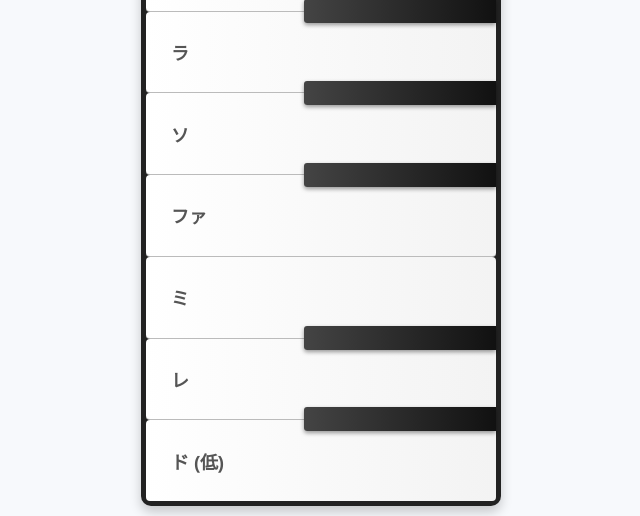
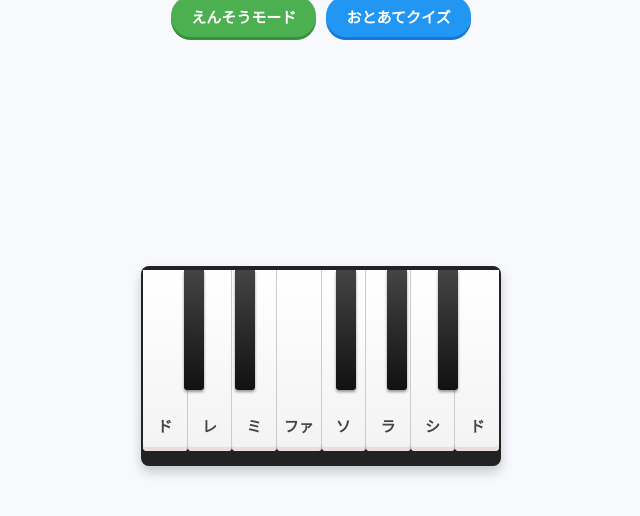
Before and after one commit to onpukurabu-93/Otono-Kaidan, a plain HTML site: page index.html in a window 1280 px wide. Shown: the part 284-800 px from the top of the page, without its empty margins (319-959 px from the left). Drawn offline with Linux system fonts and the light colour scheme.

Commit message:
Update index.html

```diff
--- a/index.html
+++ b/index.html
@@ -5,7 +5,6 @@
     <meta name="viewport" content="width=device-width, initial-scale=1.0, maximum-scale=1.0, user-scalable=no">
     <title>ドレミをおぼえよう！</title>
     <style>
-        /* 縦型画面に最適化 */
         * {
             box-sizing: border-box;
             -webkit-user-select: none;
@@ -16,35 +15,37 @@
             text-align: center;
             background-color: #f7f9fc;
             margin: 0;
-            padding: 10px;
+            padding: 20px 10px;
             color: #333;
             display: flex;
             flex-direction: column;
             height: 100vh;
-            overflow: hidden;
+            justify-content: space-between;
+        }
+        .top-content {
+            flex: 1;
+            display: flex;
+            flex-direction: column;
+            justify-content: center;
+            align-items: center;
         }
         h1 {
             color: #ff6f61;
-            font-size: 22px;
-            margin: 5px 0;
-        }
-        p {
-            font-size: 13px;
+            font-size: 24px;
             margin: 0 0 10px 0;
-            color: #666;
         }
         .mode-container {
             display: flex;
             justify-content: center;
             gap: 10px;
-            margin-bottom: 10px;
+            margin-bottom: 15px;
         }
         button.mode-btn {
             background-color: #4caf50;
             color: white;
             border: none;
-            padding: 8px 15px;
-            font-size: 14px;
+            padding: 10px 20px;
+            font-size: 15px;
             border-radius: 20px;
             cursor: pointer;
             box-shadow: 0 3px #388e3c;
@@ -57,137 +58,132 @@
         #quiz-area {
             display: none;
             background: white;
-            padding: 10px;
+            padding: 15px;
             border-radius: 10px;
-            margin: 0 auto 10px auto;
             width: 90%;
-            box-shadow: 0 2px 4px rgba(0,0,0,0.05);
+            max-width: 340px;
+            box-shadow: 0 2px 8px rgba(0,0,0,0.05);
+            margin-bottom: 20px;
         }
         #msg {
-            font-size: 16px;
+            font-size: 18px;
             font-weight: bold;
-            margin: 8px 0;
-            min-height: 24px;
+            margin: 10px 0;
+            min-height: 26px;
         }
 
-        /* 縦型のピアノ鍵盤レイアウト */
+        /* 🎹 横並びピアノ鍵盤のコンテナ */
         .piano-container {
-            flex: 1;
             position: relative;
             width: 100%;
-            max-width: 360px;
-            margin: 0 auto;
+            max-width: 360px; /* スマホの幅にフィット */
+            height: 200px;
+            margin: 0 auto 30px auto;
             background: #222;
-            border-radius: 10px;
-            padding: 5px;
+            border-radius: 8px;
+            padding: 4px 2px 15px 2px;
             box-shadow: 0 6px 12px rgba(0,0,0,0.2);
-            display: flex;
-            flex-direction: column;
         }
 
-        /* 白鍵のスタイル（縦に並べる） */
+        /* 白鍵（左から右へ並ぶ） */
         .white-keys {
             display: flex;
-            flex-direction: column;
             height: 100%;
+            width: 100%;
         }
         .key.white {
-            background: linear-gradient(to right, #fff 0%, #f3f3f3 100%);
-            border-bottom: 1px solid #bbb;
             flex: 1;
+            background: linear-gradient(to bottom, #fff 0%, #f3f3f3 100%);
+            border-right: 1px solid #ccc;
+            border-radius: 0 0 4px 4px;
+            position: relative;
             display: flex;
-            align-items: center;
-            justify-content: flex-start;
-            padding-left: 25px;
+            align-items: flex-end;
+            justify-content: center;
+            padding-bottom: 15px;
             font-weight: bold;
-            font-size: 18px;
-            color: #555;
+            font-size: 15px;
+            color: #444;
             cursor: pointer;
-            border-radius: 4px;
-            position: relative;
             z-index: 1;
+            box-shadow: inset 0 -4px 0 #edd;
+        }
+        .key.white:last-child {
+            border-right: none;
         }
         .key.white:active, .key.white.active {
             background: #e0e0e0;
-        }
-        .key.white:last-child {
-            border-bottom: none;
+            box-shadow: inset 0 -1px 0 #ccc;
         }
 
-        /* 黒鍵のレイアウトとスタイル */
+        /* 黒鍵の配置用オーバーレイ */
         .black-keys-overlay {
             position: absolute;
-            top: 5px;
-            bottom: 5px;
-            left: 5px;
-            right: 5px;
-            pointer-events: none; /* 下の白鍵を邪魔しない */
+            top: 4px;
+            left: 2px;
+            right: 2px;
+            height: 60%; /* 白鍵の長さの6割 */
+            pointer-events: none; /* 白鍵のタップを邪魔しない */
             display: flex;
-            flex-direction: column;
-            height: calc(100% - 10px);
         }
-        /* 白鍵1枚分の高さを基準に、黒鍵を隙間に配置 */
+        /* 白鍵1枚分と同じ幅のスペース */
         .black-gap {
             flex: 1;
             position: relative;
         }
+        /* 黒鍵本体（白鍵の境目にまたがって配置） */
         .key.black {
             position: absolute;
-            bottom: -12px; /* 白鍵の境目に配置 */
-            right: 0;
-            width: 55%;
-            height: 24px;
-            background: linear-gradient(to right, #444 0%, #111 100%);
-            border-radius: 3px 0 0 3px;
-            cursor: pointer;
-            pointer-events: auto; /* タップ可能にする */
+            right: -10px; /* 境目の真上に乗せる調整 */
+            width: 20px;  /* 黒鍵の幅 */
+            height: 100%;
+            background: linear-gradient(to bottom, #444 0%, #111 100%);
+            border-radius: 0 0 3px 3px;
             z-index: 2;
-            box-shadow: 0 2px 4px rgba(0,0,0,0.4);
-        }
-        .key.black:active, .key.black.active {
-            background: #333;
+            box-shadow: 0 2px 3px rgba(0,0,0,0.4);
         }
     </style>
 </head>
 <body>
 
+    <!-- 上半分のコンテンツ領域 -->
+    <div class="top-content">
         <h1>🎵 ドレミをおぼえよう！</h1>
-    <p>スマホをたて向きのままあそんでね！</p>
 
         <div class="mode-container">
-        <button class="mode-btn" onclick="startFreePlay()">演奏モード</button>
+            <button class="mode-btn" onclick="startFreePlay()">えんそうモード</button>
             <button class="mode-btn" onclick="startQuiz()" style="background-color: #2196f3; box-shadow: 0 3px #1976d2;">おとあてクイズ</button>
         </div>
 
         <div id="quiz-area">
             <div id="msg">「おとをきく」をおしてね</div>
-        <button class="mode-btn" style="background-color:#ff9800; box-shadow:0 3px #e65100; padding: 6px 12px; font-size:13px;" onclick="playTargetSound()">📢 おとをきく</button>
+            <button class="mode-btn" style="background-color:#ff9800; box-shadow:0 3px #e65100; padding: 6px 16px; font-size:14px;" onclick="playTargetSound()">📢 おとをきく</button>
+        </div>
     </div>
 
-    <!-- 縦型ピアノ -->
+    <!-- 🎹 下半分のピアノ鍵盤（スマホ縦持ち画面で横に並ぶ） -->
     <div class="piano-container">
-        <!-- 白鍵層 -->
+        <!-- 白鍵（ドレミファソラシド） -->
         <div class="white-keys">
-            <div class="key white" onclick="pressKey('ド↑', 523.25)">ド (高)</div>
+            <div class="key white" onclick="pressKey('ド', 261.63)">ド</div>
+            <div class="key white" onclick="pressKey('レ', 293.66)">レ</div>
+            <div class="key white" onclick="pressKey('ミ', 329.63)">ミ</div>
+            <div class="key white" onclick="pressKey('ファ', 349.23)">ファ</div>
+            <div class="key white" onclick="pressKey('ソ', 392.00)">ソ</div>
+            <div class="key white" onclick="pressKey('ラ', 440.00)">ラ</div>
             <div class="key white" onclick="pressKey('シ', 493.88)">シ</div>
-            <div class="key white" onclick="pressKey('ラ', 440.00)">ラ</div>
-            <div class="key white" onclick="pressKey('ソ', 392.00)">ソ</div>
-            <div class="key white" onclick="pressKey('ファ', 349.23)">ファ</div>
-            <div class="key white" onclick="pressKey('ミ', 329.63)">ミ</div>
-            <div class="key white" onclick="pressKey('レ', 293.66)">レ</div>
-            <div class="key white" onclick="pressKey('ド', 261.63)">ド (低)</div>
+            <div class="key white" onclick="pressKey('ド↑', 523.25)">ド</div>
         </div>
 
-        <!-- 黒鍵層（白鍵の隙間に合わせて配置） -->
+        <!-- 黒鍵（見た目の位置理解のための表示専用。タップは無効） -->
         <div class="black-keys-overlay">
-            <div class="black-gap"></div> <!-- ド↑ の下（シの上）は黒鍵なし -->
-            <div class="black-gap"><div class="key black" onclick="pressKey('シ♭', 466.16)"></div></div>
-            <div class="black-gap"><div class="key black" onclick="pressKey('ソ♯', 415.30)"></div></div>
-            <div class="black-gap"><div class="key black" onclick="pressKey('ファ♯', 369.99)"></div></div>
-            <div class="black-gap"></div> <!-- ファの下（ミの上）は黒鍵なし -->
-            <div class="black-gap"><div class="key black" onclick="pressKey('ミ♭', 311.13)"></div></div>
-            <div class="black-gap"><div class="key black" onclick="pressKey('レ♭', 277.18)"></div></div>
-            <div class="black-gap"></div> <!-- 一番下のド の下 -->
+            <div class="black-gap"><div class="key black"></div></div> <!-- ドとレの間 -->
+            <div class="black-gap"><div class="key black"></div></div> <!-- レとミの間 -->
+            <div class="black-gap"></div> <!-- ミとファの間（黒鍵なし） -->
+            <div class="black-gap"><div class="key black"></div></div> <!-- ファとソの間 -->
+            <div class="black-gap"><div class="key black"></div></div> <!-- ソとラの間 -->
+            <div class="black-gap"><div class="key black"></div></div> <!-- ラとシの間 -->
+            <div class="black-gap"></div> <!-- シとド↑の間（黒鍵なし） -->
         </div>
     </div>
 
@@ -221,7 +217,6 @@
         let isQuizMode = false;
         let currentTarget = null;
 
-        // クイズの出題対象（今回は覚えやすいよう白鍵の「ドレミファソラシド」から出題します）
         const quizNotes = [
             { name: 'ド', freq: 261.63 },
             { name: 'レ', freq: 293.66 },
```
Lines whose indentation alone changed are shown as unchanged.
